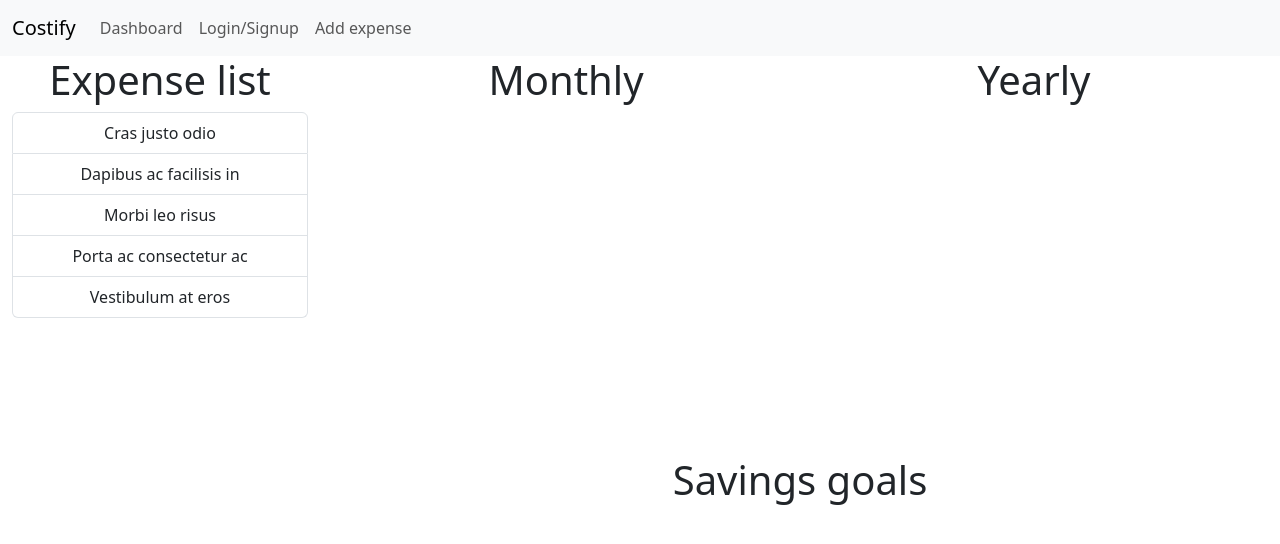
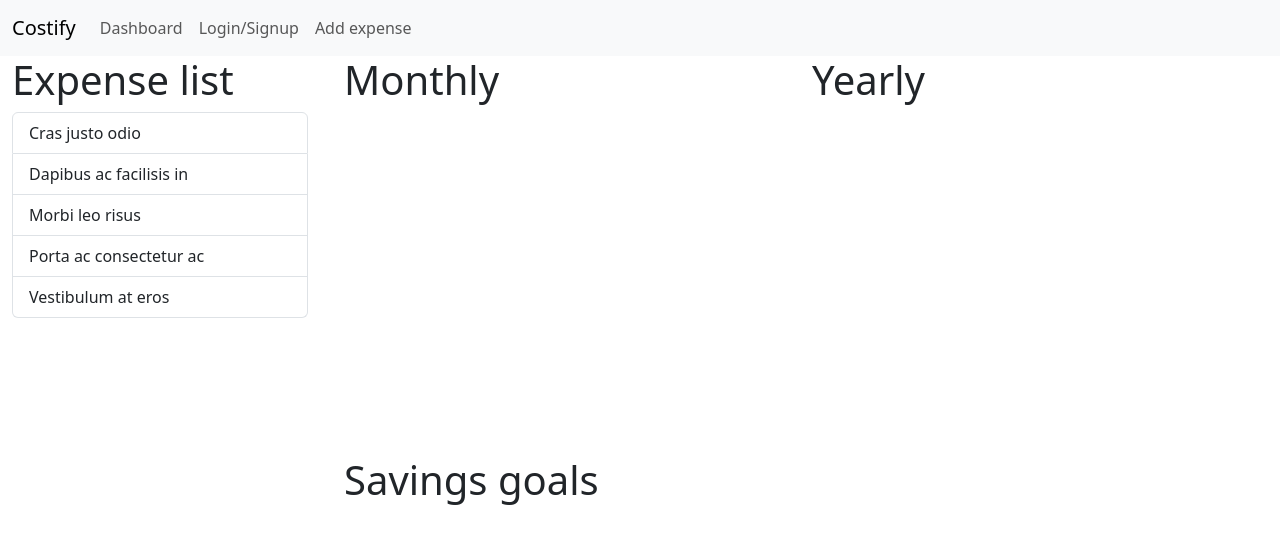
Before and after one commit to KeadenM/Costify2.0, a React (Create React App) app in the folder costify/: page / in a window 1280 px wide. Shown: the top 544 px of the page. Built offline with nearby package versions, Linux system fonts and the light colour scheme; the HTML template or start-up script is replaced by a standard one.

Commit message:
added PageContainer.js and navbar functionality

```diff
--- a/costify/src/App.js
+++ b/costify/src/App.js
@@ -1,16 +1,7 @@
 import 'bootstrap/dist/css/bootstrap.min.css'
 import './App.css';
-import ContainerExample from './components/Main';
-import Navigation from './components/Navigation';
+import PageContainer from './components/PageContainer';
 
-function App() {
-  return (
-    <div className="App">
-      <Navigation />
-      <ContainerExample>
-      </ContainerExample>
-    </div>
-  );
-}
+const App = () => <PageContainer />;
 
 export default App;
--- a/costify/src/components/Navigation.js
+++ b/costify/src/components/Navigation.js
@@ -3,7 +3,7 @@ import Nav from 'react-bootstrap/Nav';
 import Navbar from 'react-bootstrap/Navbar';
 import NavDropdown from 'react-bootstrap/NavDropdown';
 
-function Navigation() {
+function Navigation({ handlePageChange }) {
   return (
     <Navbar expand="lg" className="bg-body-tertiary">
       <Container fluid>
@@ -11,9 +11,24 @@ function Navigation() {
         <Navbar.Toggle aria-controls="basic-navbar-nav" />
         <Navbar.Collapse id="basic-navbar-nav">
           <Nav className="me-auto">
-            <Nav.Link href="#home">Dashboard</Nav.Link>
-            <Nav.Link href="#link">Login/Signup</Nav.Link>
-            <Nav.Link href="#link">Add expense</Nav.Link>
+            <Nav.Link
+              href="#main"
+              onClick={() => handlePageChange('Main')}
+            >
+              Dashboard
+            </Nav.Link>
+            <Nav.Link
+              href="#signup"
+              onClick={() => handlePageChange('Signup')}
+            >
+              Login/Signup
+            </Nav.Link>
+            <Nav.Link
+              href="#link"
+              conClick={console.log("expense page needed")}
+            >
+              Add expense
+            </Nav.Link>
           </Nav>
         </Navbar.Collapse>
       </Container>
--- /dev/null
+++ b/costify/src/components/PageContainer.js
@@ -0,0 +1,30 @@
+import React, { useState } from 'react';
+import Navigation from './Navigation';
+import ContainerExample from './Main';
+import Signup from './Signup';
+
+export default function PageContainer() {
+    const [currentPage, setCurrentPage] = useState('Main');
+
+    const renderPage = () => {
+        if (currentPage === 'Main') {
+            return (
+                <ContainerExample />
+            );
+        }
+        if (currentPage === 'Signup') {
+            return (
+                <Signup />
+            );
+        }
+    };
+
+    const handlePageChange = (page) => setCurrentPage(page);
+
+    return(
+        <div>
+            <Navigation handlePageChange={handlePageChange} />
+            {renderPage()}
+        </div>
+    );
+}
--- a/costify/src/components/Signup.js
+++ b/costify/src/components/Signup.js
@@ -1,7 +1,7 @@
 import FloatingLabel from 'react-bootstrap/FloatingLabel';
 import Form from 'react-bootstrap/Form';
 
-function FormFloatingBasicExample() {
+function Signup() {
   return (
     <>
       <FloatingLabel
@@ -18,4 +18,4 @@ function FormFloatingBasicExample() {
   );
 }
 
-export default FormFloatingBasicExample;
+export default Signup;
```
